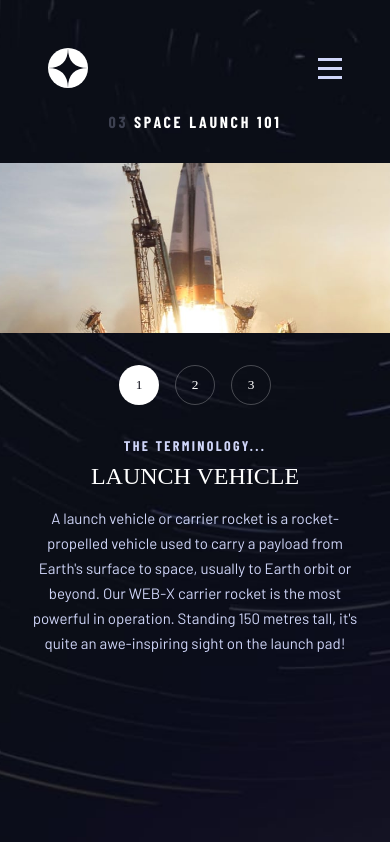
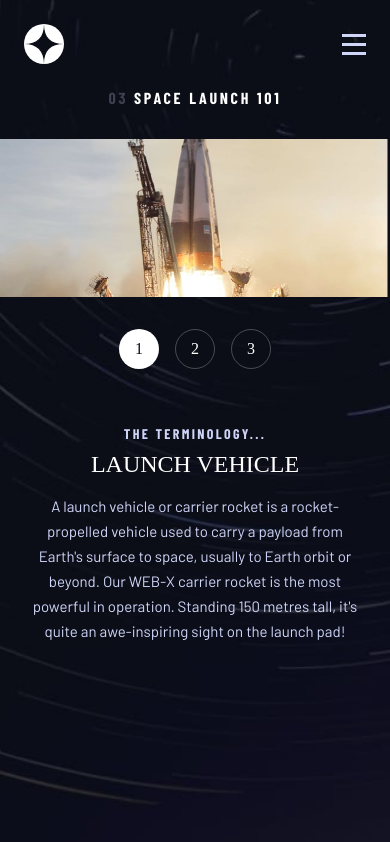
Before and after one commit to JT1974/space-tourism, a React (Create React App) app: page /technology in a window 390 px wide. Built offline with nearby package versions, Linux system fonts and the light colour scheme; a web font is replaced by a local one.

Commit message:
tablet styling done

```diff
--- a/public/index.html
+++ b/public/index.html
@@ -102,7 +102,7 @@
       line-height: 19px;
       letter-spacing: 2.7px;
       font-family: var(--sub-font-face);
-      color: var(--title-color)
+      color: var(--title-color);
     }
 
     /* tablet and wide mobile*/
@@ -118,17 +118,18 @@
       }
 
       h2 {
-        font-size: 100px;
+        font-size: 80px;
+        line-height: 92px;
       }
 
       h3 {
-        font-size: 56px;
+        font-size: 40px;
+        line-height: 46px;
       }
 
       h4 {
-        font-size: 32px;
-        line-height: 37px;
-        letter-spacing: 2px;
+        font-size: 24px;
+        line-height: 27.5px;
       }
 
       h5 {
--- a/src/App.jsx
+++ b/src/App.jsx
@@ -1,12 +1,3 @@
-/*
-	Your users should be able to:
-
-	View the optimal layout for each of the website's pages depending on their device's screen size
-	See hover states for all interactive elements on the page
-	View each page and be able to toggle between the tabs to see new information
-
-	TODO: minden oldalon kipróbálni a menüt megnyitva melléklikkelni egy linkra, hogy bezáródik-e a menü
-*/
 import { useEffect, useState } from 'react'
 import { Outlet, Route, Routes, useLocation } from 'react-router-dom'
 import styled from 'styled-components'
@@ -24,11 +15,9 @@ const Container = styled.div`
 	width: 100vw;
 	height: 100%;
 	min-height: 100vh;
-	padding: 1.5rem;
 	display: flex;
 	flex-direction: column;
 	align-items: center;
-	gap: 1.5rem;
 	background: var(--background-color);
 	background-size: cover;
 	background-position: center center;
--- a/src/routes/Destination.jsx
+++ b/src/routes/Destination.jsx
@@ -4,39 +4,37 @@ import PageTitle from '../components/PageTitle'
 import { Context } from '../Context'
 
 const Hero = styled.section`
+	padding-top: 1.5rem;
 	display: flex;
 	flex-direction: column;
 	align-items: center;
 	gap: 2rem;
 	width: 100%;
 
-	img {
-		width: 170px;
-		height: 170px;
-	}
-
 	@media screen and (min-width: 768px) {
-		padding-top: 1rem;
-		padding-left: 1rem;
-
-		img {
-			width: 300px;
-			height: 300px;
-			margin: 1.5rem 0;
-		}
-	}
-
-	@media screen and (min-width: 1440px) {
-		flex-direction: row;
+		padding-top: 2.5rem;
+		padding-left: 2.5rem;
 	}
 `
 
 const Body = styled.section`
+	padding: 0 1.5rem;
 	display: flex;
 	flex-direction: column;
 	align-items: center;
 	gap: 2rem;
-	max-width: 500px;
+
+	.image-container {
+		width: 100%;
+		display: flex;
+		justify-content: center;
+		align-items: flex-end;
+
+		img {
+			width: 170px;
+			height: 170px;
+		}
+	}
 
 	nav {
 		display: flex;
@@ -101,10 +99,22 @@ const Body = styled.section`
 	}
 
 	@media screen and (min-width: 768px) {
+		padding: 0 6rem;
+
+		.image-container {
+			padding: 1.5rem 0;
+
+			img {
+				width: 300px;
+				height: 300px;
+			}
+		}
+
 		nav button {
 			font-size: 16px;
 			line-height: 19px;
 		}
+
 		article {
 			padding-bottom: 3rem;
 
@@ -134,9 +144,11 @@ export default function Destination() {
 				<PageTitle>
 					<span>01</span> Pick your destination
 				</PageTitle>
-				<img src={data?.images.webp} alt={data?.name} />
 			</Hero>
 			<Body>
+				<div className='image-container'>
+					<img src={data?.images.webp} alt={data?.name} />
+				</div>
 				<nav>
 					<button className={data?.name === 'Moon' ? 'active' : ''} onClick={() => setDestination('Moon')}>
 						Moon
--- a/src/routes/Home.jsx
+++ b/src/routes/Home.jsx
@@ -2,7 +2,8 @@ import { NavLink } from 'react-router-dom'
 import styled from 'styled-components'
 
 const Body = styled.section`
-	margin-top: 2rem;
+	margin-top: 3rem;
+	padding: 0 1.5rem;
 	display: flex;
 	flex-direction: column;
 	align-items: center;
@@ -10,7 +11,7 @@ const Body = styled.section`
 	max-width: 450px;
 
 	@media screen and (min-width: 768px) {
-		margin-top: 5rem;
+		margin-top: 6.5rem;
 		margin-bottom: 7.5rem;
 		gap: 2rem;
 	}
--- a/src/routes/crew.jsx
+++ b/src/routes/crew.jsx
@@ -4,28 +4,37 @@ import PageTitle from '../components/PageTitle'
 import { Context } from '../Context'
 
 const Hero = styled.section`
+	padding-top: 1.5rem;
 	display: flex;
 	flex-direction: column;
 	align-items: center;
 	gap: 2rem;
 	width: 100%;
-	border-bottom: 1px solid var(--horizontal-line);
 
-	img {
-		height: 222px;
-	}
-
-	@media screen and (min-width: 1440px) {
-		flex-direction: row;
+	@media screen and (min-width: 768px) {
+		padding-top: 2.5rem;
+		padding-left: 2.5rem;
 	}
 `
 
 const Body = styled.section`
+	padding: 0 1.5rem;
 	display: flex;
 	flex-direction: column;
 	align-items: center;
 	gap: 2rem;
-	max-width: 500px;
+
+	.image-container {
+		width: 100%;
+		display: flex;
+		justify-content: center;
+		align-items: flex-end;
+		border-bottom: 1px solid var(--horizontal-line);
+
+		img {
+			height: 222px;
+		}
+	}
 
 	nav {
 		display: flex;
@@ -71,6 +80,25 @@ const Body = styled.section`
 			color: var(--text-color);
 		}
 	}
+
+	@media screen and (min-width: 768px) {
+		flex-direction: column-reverse;
+		gap: 2.5rem;
+
+		article {
+			margin-top: 2rem;
+
+			p {
+				width: 592px;
+				height: 84px;
+			}
+		}
+		.image-container {
+			img {
+				height: 532px;
+			}
+		}
+	}
 `
 
 export default function Crew() {
@@ -85,9 +113,11 @@ export default function Crew() {
 				<PageTitle>
 					<span>02</span> Meet your crew
 				</PageTitle>
-				<img src={data?.images.webp} alt={data?.name} />
 			</Hero>
 			<Body>
+				<div className='image-container'>
+					<img src={data?.images.webp} alt={data?.name} />
+				</div>
 				<nav>
 					<button
 						className={data?.name === 'Douglas Hurley' ? 'active' : ''}
--- a/src/routes/technology.jsx
+++ b/src/routes/technology.jsx
@@ -4,17 +4,17 @@ import PageTitle from '../components/PageTitle'
 import { Context } from '../Context'
 
 const Hero = styled.section`
+	padding-top: 1.5rem;
 	display: flex;
 	flex-direction: column;
 	align-items: center;
 	gap: 2rem;
+	width: 100%;
 
-	img {
-		height: 170px;
-	}
-
-	@media screen and (min-width: 1440px) {
-		flex-direction: row;
+	@media screen and (min-width: 768px) {
+		padding-top: 2.5rem;
+		padding-left: 2.5rem;
+		margin-bottom: 1.5rem;
 	}
 `
 
@@ -23,7 +23,18 @@ const Body = styled.section`
 	flex-direction: column;
 	align-items: center;
 	gap: 2rem;
-	max-width: 500px;
+	width: 100vw;
+
+	.image-container {
+		width: 100%;
+		display: flex;
+		justify-content: center;
+		align-items: flex-end;
+
+		img {
+			width: 100%;
+		}
+	}
 
 	nav {
 		display: flex;
@@ -37,6 +48,8 @@ const Body = styled.section`
 			border: 1px solid var(--white-25);
 			background: transparent;
 			color: var(--title-color);
+			font-size: 16px;
+			line-height: 18px;
 
 			&:hover {
 				border: 1px solid var(--title-color);
@@ -54,6 +67,7 @@ const Body = styled.section`
 		flex-direction: column;
 		justify-content: center;
 		align-items: center;
+		padding: 1.5rem;
 
 		h3 {
 			color: var(--title-color);
@@ -66,6 +80,24 @@ const Body = styled.section`
 
 		p {
 			color: var(--text-color);
+		}
+	}
+
+	@media screen and (min-width: 768px) {
+		nav {
+			margin-top: 1.5rem;
+
+			button {
+				width: 60px;
+				height: 60px;
+				font-size: 24px;
+				line-height: 27.5px;
+			}
+		}
+
+		article {
+			padding-top: 0.75rem;
+			width: 500px;
 		}
 	}
 `
@@ -82,9 +114,11 @@ export default function Technology() {
 				<PageTitle>
 					<span>03</span> Space launch 101
 				</PageTitle>
-				<img src={data?.images.landscape} alt={data?.name} />
 			</Hero>
 			<Body>
+				<div className='image-container'>
+					<img src={data?.images.landscape} alt={data?.name} />
+				</div>
 				<nav>
 					<button
 						className={data?.name === 'Launch vehicle' ? 'active' : ''}
```
